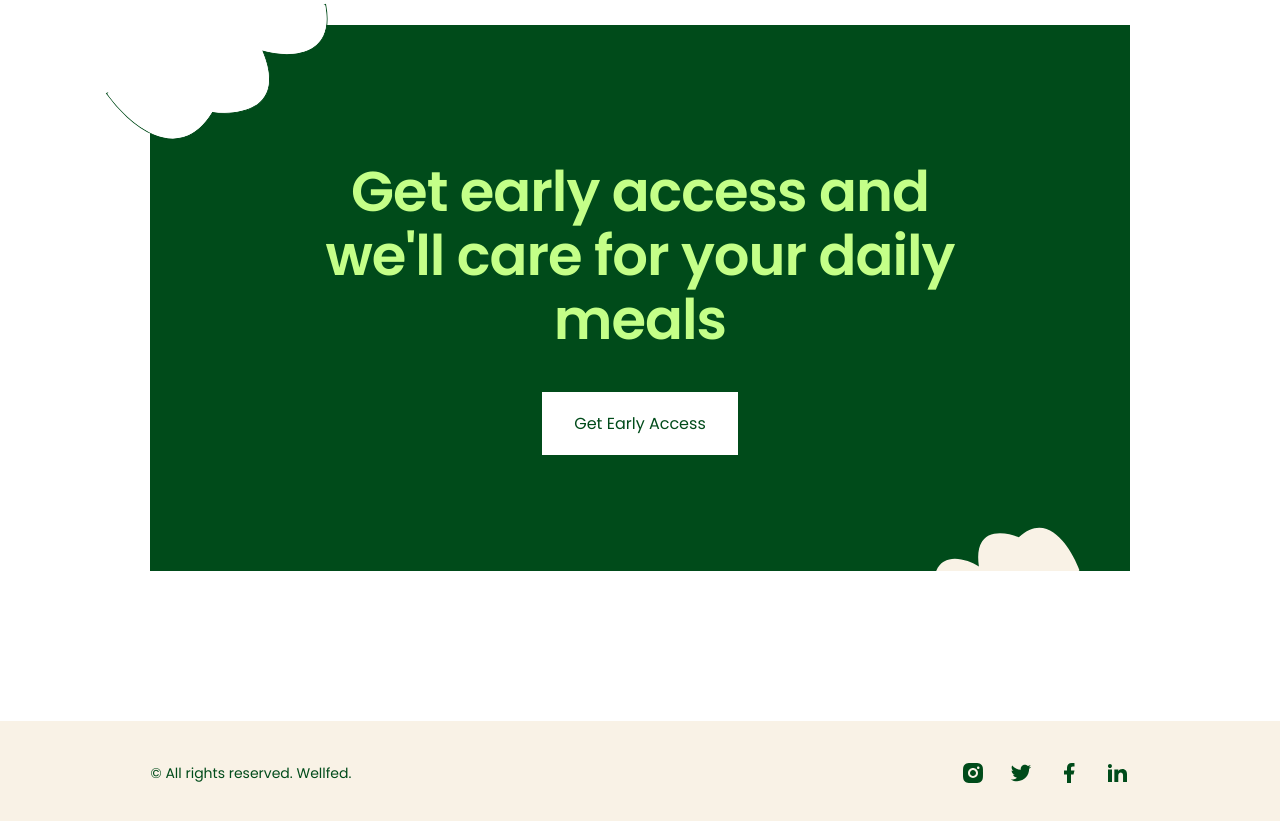
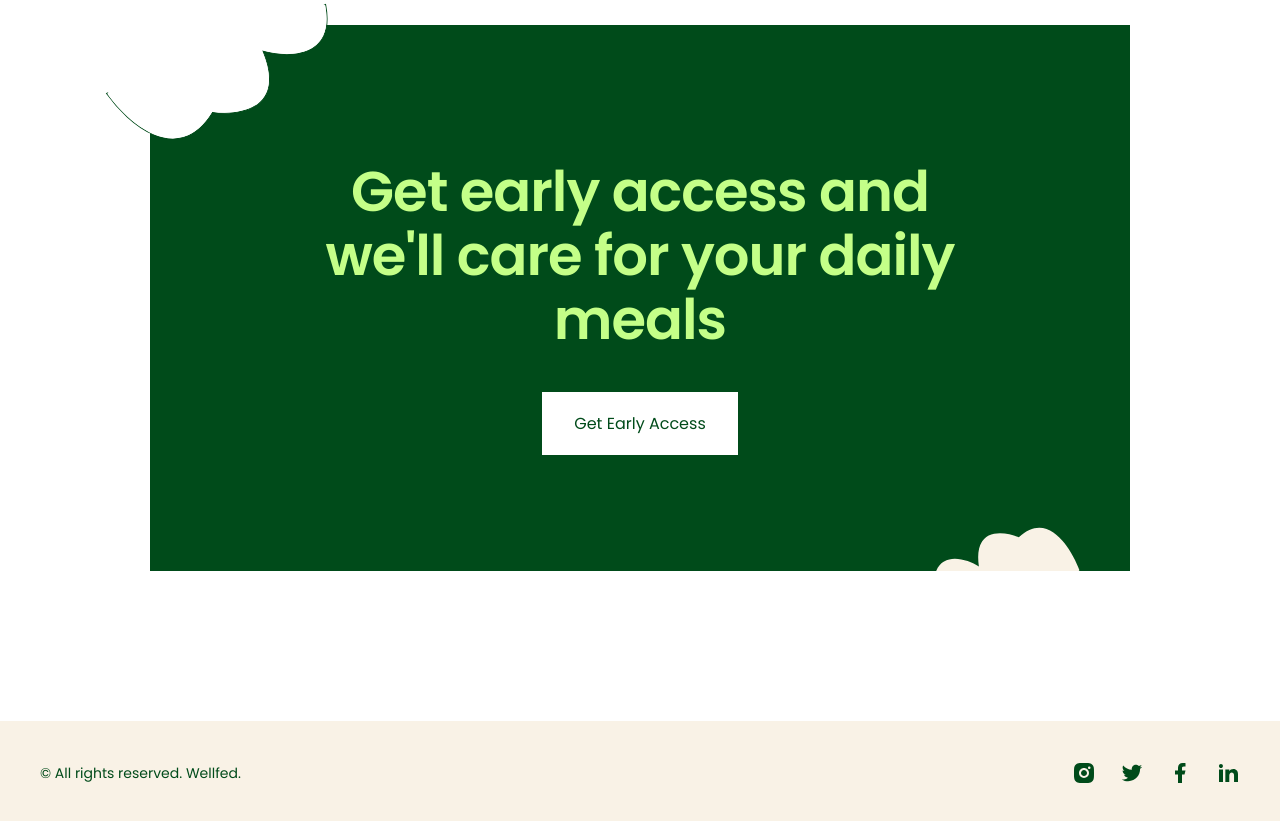
Before and after one commit to harryoghonyon/wellfeedProject, a plain HTML site: page index.html in a window 1280 px wide. Shown: the part 2760-3581 px from the top of the page. Drawn offline with Linux system fonts and the light colour scheme.

Commit message:
Made some sections responsive

```diff
--- a/style.css
+++ b/style.css
@@ -787,10 +787,12 @@ img {
 }
 
 .footer-wrap {
+    width: 100%;
     display: flex;
     flex-direction: row;
     align-items: center;
-    gap: 610px;
+    justify-content: space-between;
+
 }
 
 .footer-section-wrap {
@@ -811,7 +813,7 @@ img {
 
 /* Styles For Mobile Devices */
 
-@media screen and (max-width: 479px) {
+@media screen and (max-width: 709px) {
     .footer-wrap {
         flex-direction: column;
         gap: 24px;
@@ -819,3 +821,7 @@ img {
 }
 
 /* End */
+
+/* .right-section-leftside {
+    width: 600px;
+} */
```
